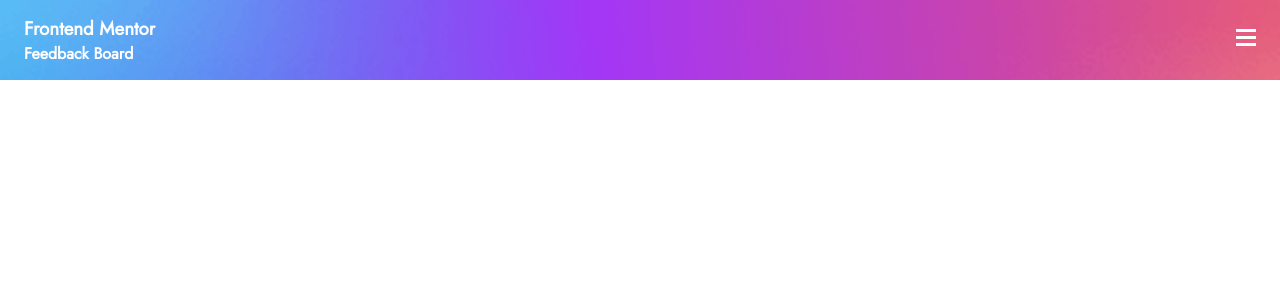
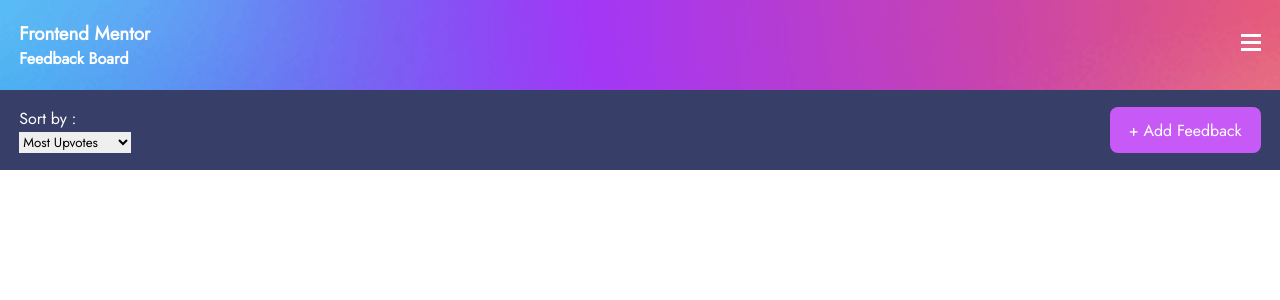
Before and after one commit to sammyodiagbe/product_feedback_app, a React (Create React App) app: page / in a window 1280 px wide. Shown: the top 300 px of the page. Built offline with nearby package versions, Linux system fonts and the light colour scheme.

Commit message:
structures

```diff
--- /dev/null
+++ b/src/components/subnav.js
@@ -0,0 +1,21 @@
+import { Link } from "react-router-dom";
+
+const SubNav = () => {
+  return (
+    <div className="pf-sub-nav">
+      {/* bulb logo and suggestions total */}
+      <div className="pf-sort-by">
+        <p>Sort by : </p>
+        <select defaultValue={"Most Upvotes"}>
+          <option>Most Upvotes</option>
+          <option>Least Upvotes</option>
+          <option>Most Comments</option>
+          <option>Least Comments</option>
+        </select>
+      </div>
+      <Link className="pf-add-feedback">+ Add Feedback</Link>
+    </div>
+  );
+};
+
+export default SubNav;
--- a/src/pages/suggestions.js
+++ b/src/pages/suggestions.js
@@ -1,11 +1,14 @@
 import React from "react";
 import Nav from "../components/nav";
+import SubNav from "../components/subnav";
 
 const Suggestions = () => {
   return (
     <React.Fragment>
       <Nav />
-      <main className="main-container"></main>
+      <main className="pf-main-container">
+        <SubNav />
+      </main>
     </React.Fragment>
   );
 };
--- a/src/styles/index.css
+++ b/src/styles/index.css
@@ -28,14 +28,14 @@ div.product-app-container nav.pf-navigation {
 }
 
 div.product-app-container nav.pf-navigation div.pf-navigation-title-container {
-  height: 80px;
+  height: 90px;
   display: -webkit-box;
   display: -ms-flexbox;
   display: flex;
   -webkit-box-align: center;
       -ms-flex-align: center;
           align-items: center;
-  padding: 0 1.5em;
+  padding: 0 1.2em;
   -webkit-box-pack: justify;
       -ms-flex-pack: justify;
           justify-content: space-between;
@@ -46,15 +46,15 @@ div.product-app-container nav.pf-navigation div.pf-filter-container {
   width: 100vw;
   position: fixed;
   background: rgba(0, 0, 0, 0.7);
-  top: 80px;
+  top: 90px;
   left: 100vw;
-  -webkit-transition: .3s ease-in-out;
-  transition: .3s ease-in-out;
+  -webkit-transition: .2s ease-out;
+  transition: .2s ease-out;
 }
 
 div.product-app-container nav.pf-navigation div.pf-filter-container.open {
-  -webkit-transition: .3s ease-out;
-  transition: .3s ease-out;
+  -webkit-transition: .2s ease-in;
+  transition: .2s ease-in;
   left: 0;
 }
 
@@ -79,7 +79,7 @@ div.product-app-container nav.pf-navigation div.pf-filter-container div.pf-filte
 }
 
 div.product-app-container nav.pf-navigation div.pf-filter-container div.pf-filter-roadmap-container div.pf-filter, div.product-app-container nav.pf-navigation div.pf-filter-container div.pf-filter-roadmap-container div.pf-roadmap {
-  padding: 1.5em;
+  padding: 1.2em;
   background: #fff;
   width: 100%;
   border-radius: .8em;
@@ -91,12 +91,12 @@ div.product-app-container nav.pf-navigation div.pf-filter-container div.pf-filte
   display: flex;
   -ms-flex-wrap: wrap;
       flex-wrap: wrap;
-  margin-bottom: 1.5em;
+  margin-bottom: 1.2em;
 }
 
 div.product-app-container nav.pf-navigation div.pf-filter-container div.pf-filter-roadmap-container div.pf-filter a {
   display: inline-block;
-  padding: 0.5em 1.5em;
+  padding: 0.5em 1.2em;
   margin-right: .7em;
   margin-bottom: .5em;
   background: #f2f4ff;
@@ -118,7 +118,7 @@ div.product-app-container nav.pf-navigation div.pf-filter-container div.pf-filte
   -webkit-box-pack: justify;
       -ms-flex-pack: justify;
           justify-content: space-between;
-  padding-bottom: 1.5em;
+  padding-bottom: 1.2em;
   -webkit-box-align: center;
       -ms-flex-align: center;
           align-items: center;
@@ -138,7 +138,7 @@ div.product-app-container nav.pf-navigation div.pf-filter-container div.pf-filte
   -webkit-box-align: center;
       -ms-flex-align: center;
           align-items: center;
-  padding-bottom: 1.5em;
+  padding-bottom: 1.2em;
   -webkit-box-pack: justify;
       -ms-flex-pack: justify;
           justify-content: space-between;
@@ -178,4 +178,28 @@ div.product-app-container nav.pf-navigation div.pf-filter-container div.pf-filte
   -ms-flex-item-align: end;
       align-self: flex-end;
 }
+
+div.product-app-container main.pf-main-container div.pf-sub-nav {
+  height: 80px;
+  background: #373F68;
+  color: #ffffff;
+  display: -webkit-box;
+  display: -ms-flexbox;
+  display: flex;
+  -webkit-box-pack: justify;
+      -ms-flex-pack: justify;
+          justify-content: space-between;
+  padding: 0 1.2em;
+  -webkit-box-align: center;
+      -ms-flex-align: center;
+          align-items: center;
+}
+
+div.product-app-container main.pf-main-container div.pf-sub-nav a.pf-add-feedback {
+  display: inline-block;
+  padding: 0.7em 1.2em;
+  background: #C75AF6;
+  color: #ffffff;
+  border-radius: 8px;
+}
 /*# sourceMappingURL=index.css.map */
--- a/src/styles/index.scss
+++ b/src/styles/index.scss
@@ -10,7 +10,7 @@ div.product-app-container {
         background-size: cover;
 
         div.pf-navigation-title-container {
-            height: 80px;
+            height: 90px;
             display: flex;
             align-items: center;
             padding:0 $padding;
@@ -22,11 +22,11 @@ div.product-app-container {
             position: fixed;
             background: rgba(0,0,0,.7);
 
-            top: 80px;
+            top: 90px;
             left: 100vw;
-                transition: .3s ease-in-out;
+                transition: .2s ease-out;
                 &.open {
-                    transition: .3s ease-out;
+                    transition: .2s ease-in;
                     left: 0;
 
                 }
@@ -121,4 +121,25 @@ div.product-app-container {
         }
 
      }
+
+     main.pf-main-container {
+
+
+        div.pf-sub-nav {
+            height: 80px;
+            background: $subnav_color;
+            color: $white;
+            display: flex;
+            justify-content: space-between;
+            padding: 0 $padding;
+            align-items: center;
+            a.pf-add-feedback {
+                display: inline-block;
+                padding:.7em $padding ;
+                background: $call_to_action_purple;
+                color: $white;
+                border-radius: $border_radius_link;
+            }
+        }
+     }
 }
```
Also changed, not shown: src/styles/_variables.scss (+6 -1 lines), 1 other file (tests, documents, lock files or other folders).
